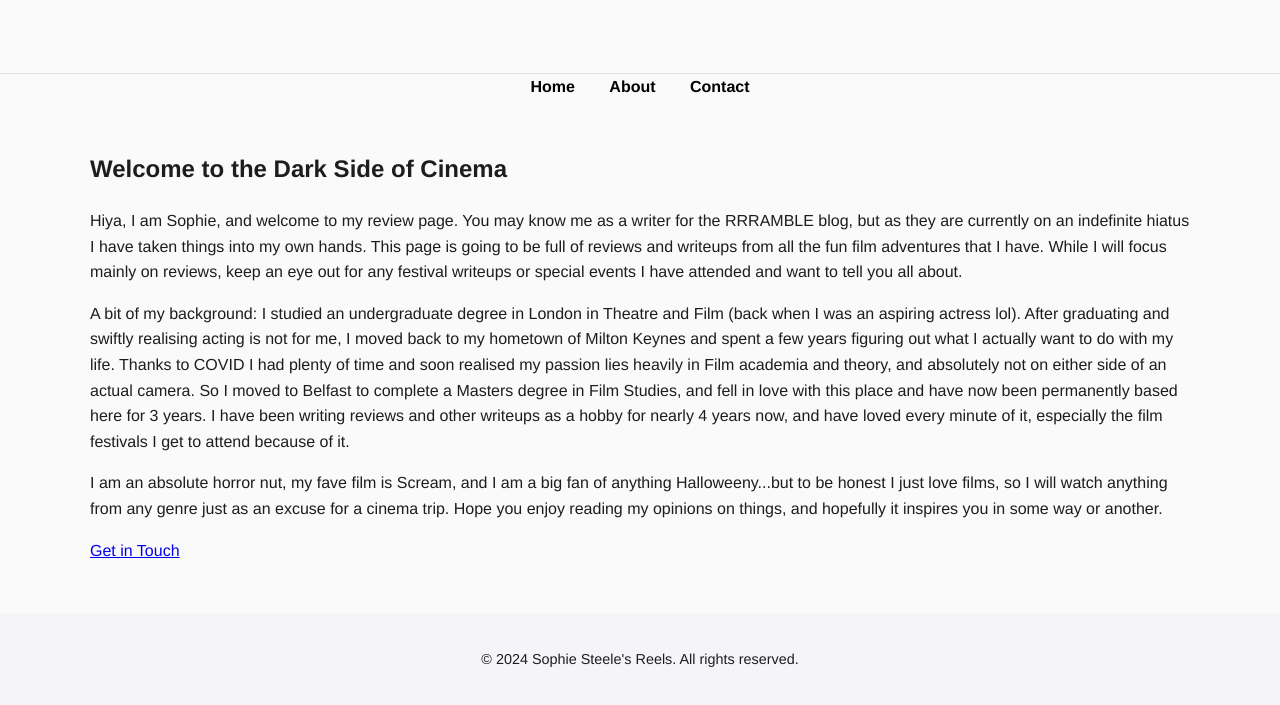
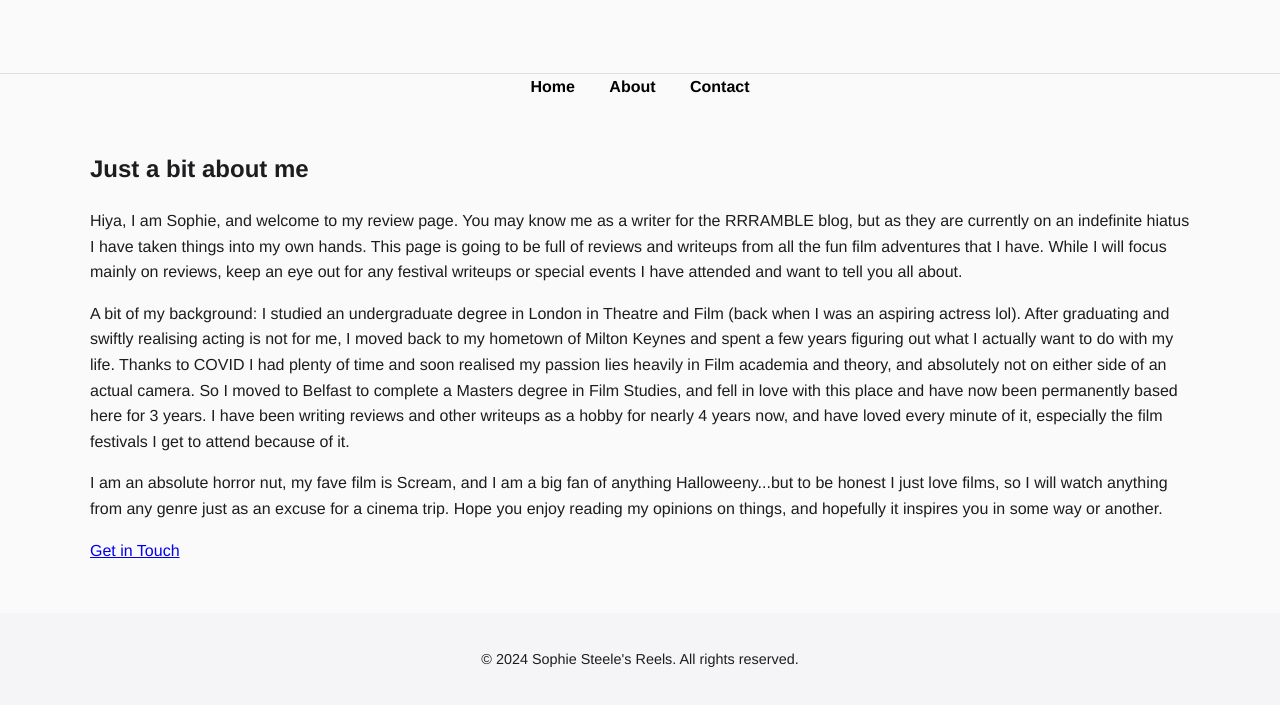
Before and after one commit to SophieSteele/SophieSteelesReels, a website: page public/about.html in a window 1280 px wide. Shown: the part 168-873 px from the top of the page. Drawn offline with Linux system fonts and the light colour scheme; a web font is replaced by a local one.

Commit message:
added about

```diff
--- a/public/about.html
+++ b/public/about.html
@@ -218,7 +218,7 @@
     </nav>
 <div class="container">
     <div class="about-content">
-        <h2>Welcome to the Dark Side of Cinema</h2>
+        <h2>Just a bit about me</h2>
         <p class="lead">Hiya, I am Sophie, and welcome to my review page. You may know me as a writer for the RRRAMBLE blog, but as they are currently on an indefinite hiatus I have taken things into my own hands. This page is going to be full of reviews and writeups from all the fun film adventures that I have. While I will focus mainly on reviews, keep an eye out for any festival writeups or special events I have attended and want to tell you all about. </p>
         <p>A bit of my background: I studied an undergraduate degree in London in Theatre and Film (back when I was an aspiring actress lol). After graduating and swiftly realising acting is not for me, I moved back to my hometown of Milton Keynes and spent a few years figuring out what I actually want to do with my life. Thanks to COVID I had plenty of time and soon realised my passion lies heavily in Film academia and theory, and absolutely not on either side of an actual camera. So I moved to Belfast to complete a Masters degree in Film Studies, and fell in love with this place and have now been permanently based here for 3 years. I have been writing reviews and other writeups as a hobby for nearly 4 years now, and have loved every minute of it, especially the film festivals I get to attend because of it. </p>
         <p>I am an absolute horror nut, my fave film is Scream, and I am a big fan of anything Halloweeny...but to be honest I just love films, so I will watch anything from any genre just as an excuse for a cinema trip. Hope you enjoy reading my opinions on things, and hopefully it inspires you in some way or another. </p>
```
